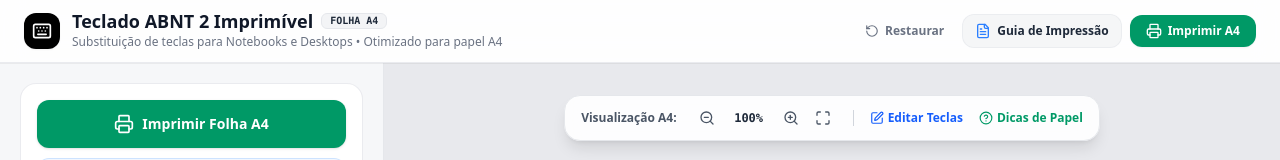
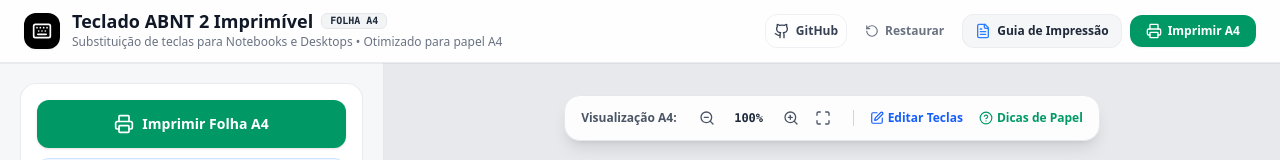
Before and after one commit to GkIgor/ABNT2_LAYOUT, a React (Vite) app: page / in a window 1280 px wide. Shown: the top 160 px of the page. Built offline with nearby package versions, Linux system fonts and the light colour scheme.

Commit message:
feat(header): add GitHub repository link
Integrate a GitHub link in the header to provide easy access to the source code for users and contributors.

```diff
--- a/src/components/Header.tsx
+++ b/src/components/Header.tsx
@@ -1,5 +1,5 @@
 import React from 'react';
-import { Keyboard, Printer, FileText, RotateCcw, Sparkles } from 'lucide-react';
+import { Keyboard, Printer, FileText, RotateCcw, Github } from 'lucide-react';
 
 interface HeaderProps {
   onPrint: () => void;
@@ -35,6 +35,17 @@ export const Header: React.FC<HeaderProps> = ({
 
       {/* Top Action Controls */}
       <div className="flex items-center gap-2">
+        <a
+          href="https://github.com/GkIgor/ABNT2_LAYOUT"
+          target="_blank"
+          rel="noopener noreferrer"
+          className="p-2 text-gray-700 dark:text-gray-300 hover:text-black dark:hover:text-white hover:bg-gray-100 dark:hover:bg-gray-800 rounded-xl transition-colors flex items-center gap-1.5 text-xs font-semibold border border-gray-200/60 dark:border-gray-700/60"
+          title="Ver projeto no GitHub"
+        >
+          <Github className="w-4 h-4" />
+          <span className="hidden md:inline">GitHub</span>
+        </a>
+
         <button
           onClick={onReset}
           className="px-2.5 py-1.5 text-gray-500 dark:text-gray-400 hover:text-gray-900 dark:hover:text-gray-100 hover:bg-gray-100 dark:hover:bg-gray-800 rounded-xl transition-colors text-xs font-semibold flex items-center gap-1.5 cursor-pointer"
```
